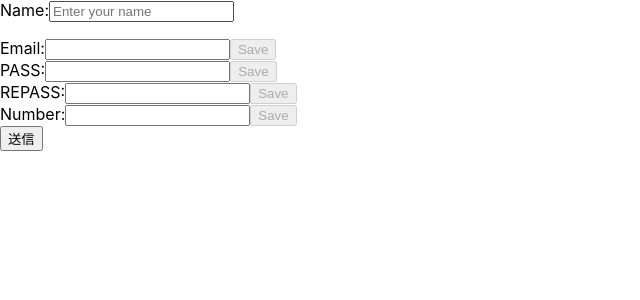
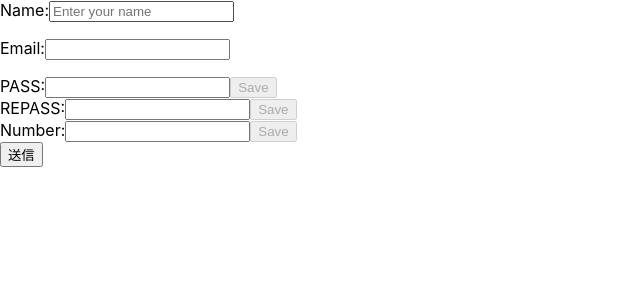
Before and after one commit to kenta-0615/react-task-app, a React (Create React App) app: page / in a window 1280 px wide. Shown: the top 300 px of the page, without its empty margins (0-640 px from the left). Built offline with nearby package versions, Linux system fonts and the light colour scheme.

Commit message:
メール入力コンポーネントの修正

```diff
--- a/src/component/inputForm/EmailAddressInput.jsx
+++ b/src/component/inputForm/EmailAddressInput.jsx
@@ -1,25 +1,18 @@
-import React from "react"
-import { useState, memo } from "react";
+import React from "react";
+import { memo } from "react";
 
-export const EmailAddressInput = memo((onSignup) => {
-    const [email, setEmail] = useState('');
-    console.log(email);
-    const isValid = email != null && email.trim().length > 0;
-    console.log(isValid);
-    const handleSubmit = event => {
-        event.preventDefault();
-        onSignup({email});
-        console.log(handleSubmit);
-    }
-
-
-    return(
-        <from>
-            <label>
-                Email:
-            </label>
-            <input type="email" required value={email} onChange={(e) => {setEmail(e.target.value)}} onClick={handleSubmit} />
-            <button disabled={!isValid}>Save</button>
-        </from>
-    );
+export const EmailAddressInput = memo((p) => {
+  return (
+    <div>
+      <label>Email:</label>
+      <input
+        type="email"
+        required
+        value={p.email}
+        onChange={p.onChange}
+        onClick={() => {}}
+      />
+      {p.errorMessage && <p>{p.errorMessage}</p>}
+    </div>
+  );
 });
--- a/src/pages/LoginPage.jsx
+++ b/src/pages/LoginPage.jsx
@@ -7,9 +7,11 @@ import { SubmitButton } from "../component/Button/SubmitButton";
 import { memo } from "react";
 
 export const LoginPage = memo(() => {
+  //  stateの定義
   const [name, setName] = useState("");
-  console.log(name);
+  const [email, setEmail] = useState("");
 
+  // バリデーションチェックのロジック
   const nameErrorMessage = () => {
     if (name.length <= 0) return "必須入力です";
     console.log(name.length);
@@ -20,8 +22,20 @@ export const LoginPage = memo(() => {
     return "";
   };
 
+  const emailErrorMessage = () => {
+    const isValid = email != null && email.trim().length > 0;
+
+    if (!isValid) return "メールのバリデーションエラー";
+    return "";
+  };
+
+  //    stateを更新する関数たち
   const changeName = (e) => {
     setName(e.target.value);
+  };
+
+  const changeEmail = (e) => {
+    setEmail(e.target.value);
   };
 
   return (
@@ -31,7 +45,11 @@ export const LoginPage = memo(() => {
         onChange={changeName}
         errorMessage={nameErrorMessage}
       />
-      <EmailAddressInput />
+      <EmailAddressInput
+        email={email}
+        onChange={changeEmail}
+        errorMessage={emailErrorMessage}
+      />
       <PasswordInput />
       <TelephoneNumberInput />
       <SubmitButton />
```
